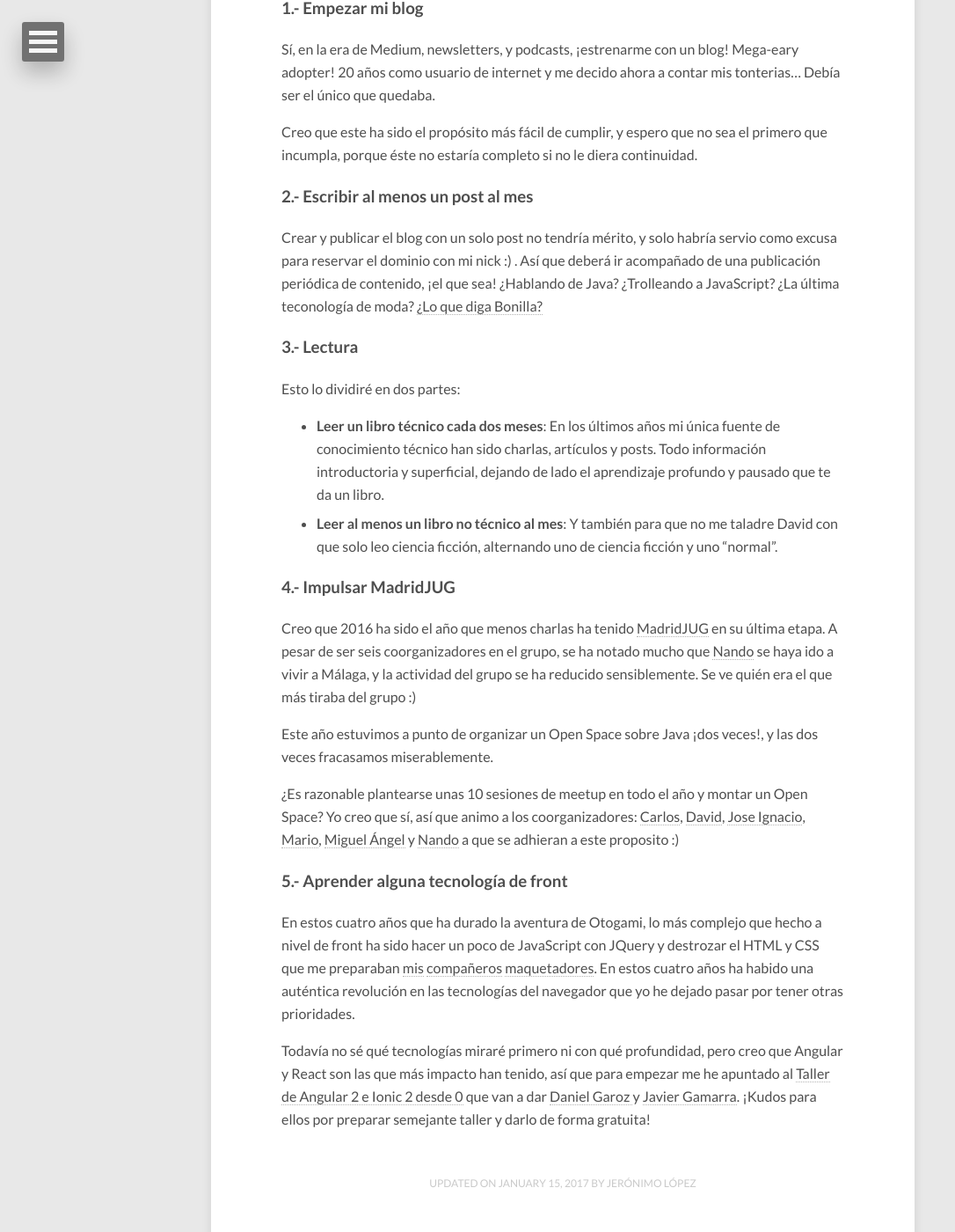
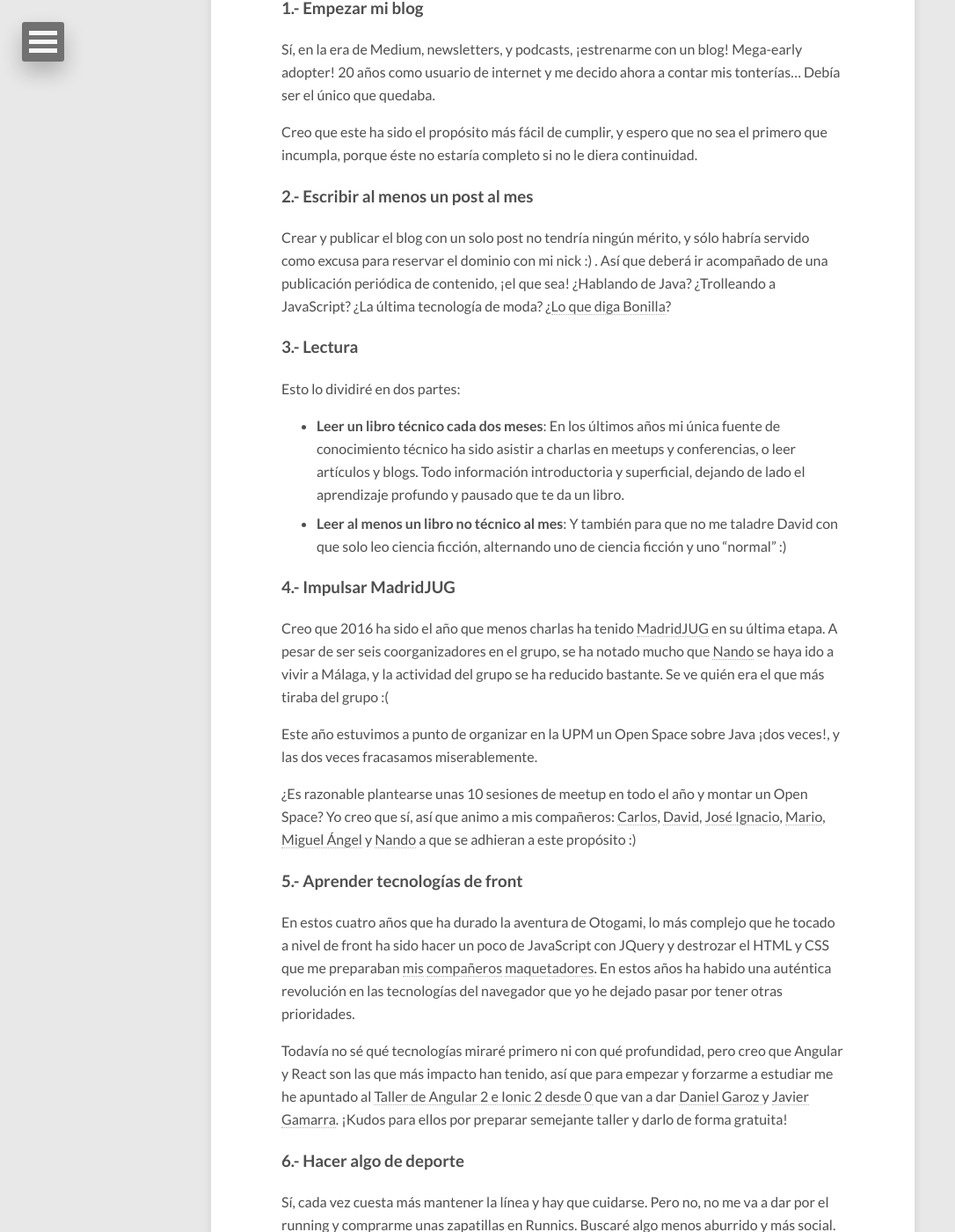
Before and after one commit to jerolba/jerolba.github.io, a Jekyll site: the page built from _posts/2017-01-15-propositos-de-ano-nuevo.md, in a window 1280 px wide and 1400 px high, scrolled down 701 px. Shown: the whole window at 88% size, without its empty margins (0-1086 px from the left). Built offline with Jekyll 4.4.1, drawn with Linux system fonts in a browser that asks for light colours; nearby versions of some CDN libraries; comment, search, counter and statistics services are not loaded; some of the changed text lies outside the part shown.

Commit message:
Final edition

```diff
--- a/_posts/2017-01-15-propositos-de-ano-nuevo.md
+++ b/_posts/2017-01-15-propositos-de-ano-nuevo.md
@@ -10,36 +10,44 @@
   creditlink: https://www.vecteezy.com/vector-art/132130-free-vintage-hand-drawn-birthday-cake-background
 ---
 
-Desde que David empezara con su tradicional post de [propositos de año nuevo](http://www.bonillaware.com/objetivos-para-2017) me ha taladrado cada año para que escribiera el mío,
+Desde que David empezara con su tradicional post de [propósitos de año nuevo](http://www.bonillaware.com/objetivos-para-2017) me ha taladrado cada año para que escribiera el mío,
 aunque fuera en sus comentarios, pero por pereza siempre me he resistido.
 
-Este año con más tiempo libre y en plena crisis de los 41, por fin me he decidido escribir mis propositos de año nuevo, además en una fechá también simbólica: mi cumpleaños.
-
-<!-- Pasemos a ellos sin más preámbulos:-->
+Este año con más tiempo libre y en plena crisis de los 41, por fin me he decidido escribir mis propósitos de año nuevo, además en una fecha también simbólica: mi cumpleaños.
 
 ### 1.- Empezar mi blog
-Sí, en la era de Medium, newsletters, y podcasts, ¡estrenarme con un blog! Mega-eary adopter! 20 años como usuario de internet y me decido ahora a contar mis tonterias... Debía ser el único que quedaba.
+Sí, en la era de Medium, newsletters, y podcasts, ¡estrenarme con un blog! Mega-early adopter! 20 años como usuario de internet y me decido ahora a contar mis tonterías... Debía ser el único que quedaba.
 
 Creo que este ha sido el propósito más fácil de cumplir, y espero que no sea el primero que incumpla, porque éste no estaría completo si no le diera continuidad.
 
 ### 2.- Escribir al menos un post al mes
-Crear y publicar el blog con un solo post no tendría mérito, y solo habría servio como excusa para reservar el dominio con mi nick :) . Así que deberá ir acompañado de una publicación periódica de contenido, ¡el que sea! ¿Hablando de Java? ¿Trolleando a JavaScript? ¿La última teconología de moda?  [¿Lo que diga Bonilla?](https://twitter.com/search?f=tweets&vertical=default&q=lo%20que%20diga%20molpe)
+Crear y publicar el blog con un solo post no tendría ningún mérito, y sólo habría servido como excusa para reservar el dominio con mi nick :) . Así que deberá ir acompañado de una publicación periódica de contenido, ¡el que sea! ¿Hablando de Java? ¿Trolleando a JavaScript? ¿La última tecnología de moda?  ¿[Lo que diga Bonilla](https://twitter.com/search?f=tweets&vertical=default&q=lo%20que%20diga%20molpe)?
 
 ### 3.- Lectura
 Esto lo dividiré en dos partes:
 
- - **Leer un libro técnico cada dos meses**: En los últimos años mi única fuente de conocimiento técnico han sido charlas, artículos y posts. Todo información introductoria y superficial, dejando de lado el aprendizaje profundo y pausado que te da un libro.
- - **Leer al menos un libro no técnico al mes**: Y también para que no me taladre David con que solo leo ciencia ficción, alternando uno de ciencia ficción y uno "normal".
+ - **Leer un libro técnico cada dos meses**: En los últimos años mi única fuente de conocimiento técnico ha sido asistir a charlas en meetups y conferencias, o leer artículos y blogs. Todo información introductoria y superficial, dejando de lado el aprendizaje profundo y pausado que te da un libro.
+ - **Leer al menos un libro no técnico al mes**: Y también para que no me taladre David con que solo leo ciencia ficción, alternando uno de ciencia ficción y uno "normal" :)
 
 ### 4.- Impulsar MadridJUG
 Creo que 2016 ha sido el año que menos charlas ha tenido [MadridJUG](https://www.meetup.com/es-ES/MadridJUG/) en su última etapa.
-A pesar de ser seis coorganizadores en el grupo, se ha notado mucho que [Nando](https://twitter.com/Mr_Solo) se haya ido a vivir a Málaga, y la actividad del grupo se ha reducido sensiblemente. Se ve quién era el que más tiraba del grupo :)
+A pesar de ser seis coorganizadores en el grupo, se ha notado mucho que [Nando](https://twitter.com/Mr_Solo) se haya ido a vivir a Málaga, y la actividad del grupo se ha reducido bastante. Se ve quién era el que más tiraba del grupo :(
 
-Este año estuvimos a punto de organizar un Open Space sobre Java ¡dos veces!, y las dos veces fracasamos miserablemente.
+Este año estuvimos a punto de organizar en la UPM un Open Space sobre Java ¡dos veces!, y las dos veces fracasamos miserablemente.
 
-¿Es razonable plantearse unas 10 sesiones de meetup en todo el año y montar un Open Space? Yo creo que sí, así que animo a los coorganizadores: [Carlos](https://twitter.com/csierrandres), [David](https://twitter.com/dgomezg), [Jose Ignacio](https://twitter.com/jidtuit), [Mario](https://twitter.com/thedoc), [Miguel Ángel](https://twitter.com/miguelinlas3) y [Nando](https://twitter.com/Mr_Solo) a que se adhieran a este proposito :)
+¿Es razonable plantearse unas 10 sesiones de meetup en todo el año y montar un Open Space? Yo creo que sí, así que animo a mis compañeros: [Carlos](https://twitter.com/csierrandres), [David](https://twitter.com/dgomezg), [José Ignacio](https://twitter.com/jidtuit), [Mario](https://twitter.com/thedoc), [Miguel Ángel](https://twitter.com/miguelinlas3) y [Nando](https://twitter.com/Mr_Solo) a que se adhieran a este propósito :)
 
-### 5.- Aprender alguna tecnología de front
-En estos cuatro años que ha durado la aventura de Otogami, lo más complejo que hecho a nivel de front ha sido hacer un poco de JavaScript con JQuery y destrozar el HTML y CSS que me preparaban [mis](http://lapersonnalite.com/) [compañeros](https://twitter.com/demianpt) [maquetadores](https://twitter.com/oneeyedman). En estos cuatro años ha habido una auténtica revolución en las tecnologías del navegador que yo he dejado pasar por tener otras prioridades.
+### 5.- Aprender tecnologías de front
+En estos cuatro años que ha durado la aventura de Otogami, lo más complejo que he tocado a nivel de front ha sido hacer un poco de JavaScript con JQuery y destrozar el HTML y CSS que me preparaban [mis](http://lapersonnalite.com/) [compañeros](https://twitter.com/demianpt) [maquetadores](https://twitter.com/oneeyedman). En estos años ha habido una auténtica revolución en las tecnologías del navegador que yo he dejado pasar por tener otras prioridades.
 
-Todavía no sé qué tecnologías miraré primero ni con qué profundidad, pero creo que Angular y React son las que más impacto han tenido, así que para empezar me he apuntado al [Taller de Angular 2 e Ionic 2 desde 0](https://www.meetup.com/es-ES/madridjs/events/236300297/) que van a dar [Daniel Garoz ](https://twitter.com/SoySrHuevo) y [Javier Gamarra](https://twitter.com/nhpatt). ¡Kudos para ellos por preparar semejante taller y darlo de forma gratuita!
+Todavía no sé qué tecnologías miraré primero ni con qué profundidad, pero creo que Angular y React son las que más impacto han tenido, así que para empezar y forzarme a estudiar me he apuntado al [Taller de Angular 2 e Ionic 2 desde 0](https://www.meetup.com/es-ES/madridjs/events/236300297/) que van a dar [Daniel Garoz ](https://twitter.com/SoySrHuevo) y [Javier Gamarra](https://twitter.com/nhpatt). ¡Kudos para ellos por preparar semejante taller y darlo de forma gratuita!
+
+### 6.- Hacer algo de deporte
+Sí, cada vez cuesta más mantener la línea y hay que cuidarse. Pero no, no me va a dar por el running y comprarme unas zapatillas en [Runnics](https://www.runnics.com/). Buscaré algo menos aburrido y más social. A ver si convezco a [Yeray](https://twitter.com/ydarias) a echar unos partidos de pádel :)
+
+### 7.- Buscar EL trabajo
+Tras estos apasionantes años de aventura con Otogami y Runnics, y después de ayudar a construir y lanzar [ToroDB Stampede](https://www.torodb.com/), toca parar y reflexionar sobre mi futuro profesional, y el pasado 5 de enero dejé 8Kdata.
+
+No sé cuánto me durará la tontería; si seguiré en el mundo startup o si volveré a la consultoría tradicional de donde salí; seguir con el prehistórico Java o apuntarme a la hipsterada de moda. Pero espero pronto tener las ideas claras y empezar de nuevo con energías renovadas dando lo mejor de mi, y como dice Bonilla, ¡trabajar en la empresa más divertida del mundo!.
+
+Sería idiota si me cerrara puertas ahora y, para no eternizar mi crisis existencial, estaré receptivo a propuestas que me puedan llegar, porque probablemente hasta que no me lo cruce no sabré qué es de verdad lo que quería hacer.
```
